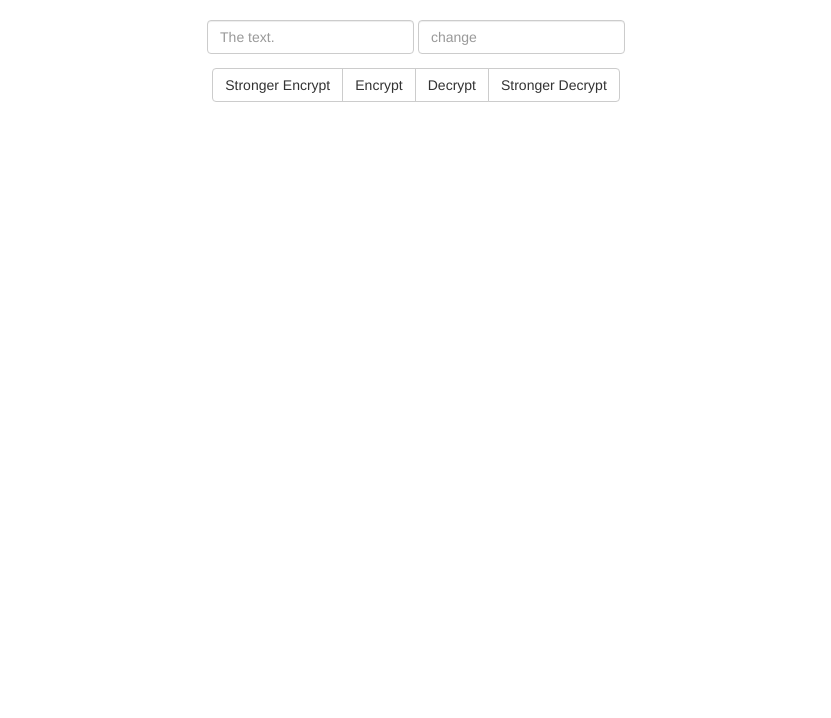
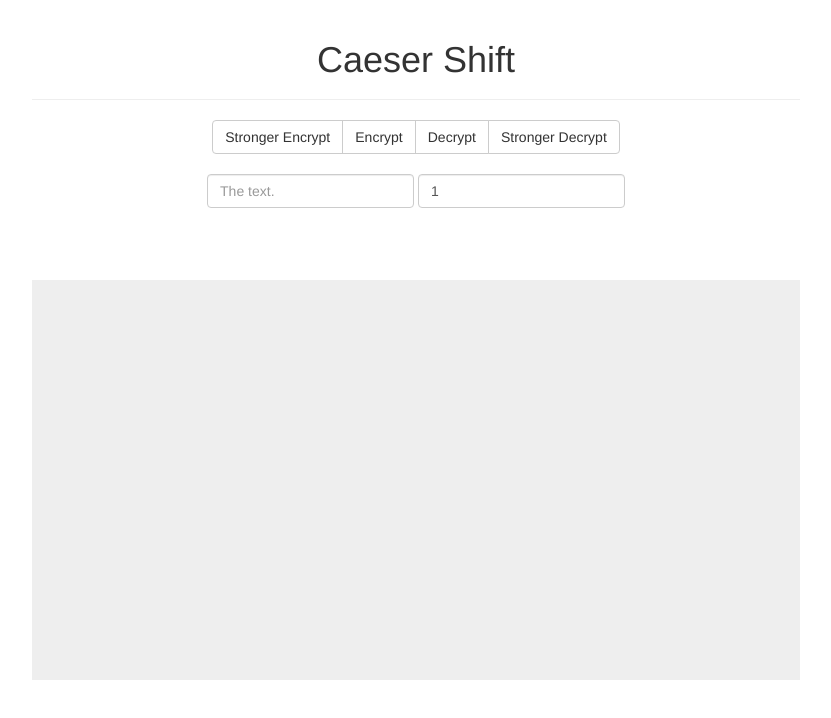
Before and after one commit to Westie1012/octo-caeser, a plain HTML site: page index.html in a window 1280 px wide. Shown: the whole page, without its empty margins (224-1055 px from the left). Drawn offline with Linux system fonts and the light colour scheme.

Commit message:
that might be betterish

```diff
--- a/index.html
+++ b/index.html
@@ -7,31 +7,38 @@
 
     	<script src="jquery.min.js"></script>
     	<link href="bootstrap-3.3.5-dist/css/bootstrap.min.css" rel="stylesheet">
+    	<link rel="stylesheet" type="text/css" href="style.css">
 		<title>Caeser Shift</title>
         <script src="xor4096.min.js"></script>
         <script src="main.js"></script>
+	</head>
 
-	</head>
 	<body style="text-align: center;">
-    <br>
 		<script src="bootstrap-3.3.5-dist/js/bootstrap.min.js"></script>
+		<div class="pretty-margin">
+			<div class="page-header">
+				<h1>Caeser Shift</h1>
+			</div>
+		</div>
+
+		<div class="btn-group" role="group" aria-label="...">
+			<button class="btn btn-default" type="button" onclick="st_encrypt()">Stronger Encrypt</button>
+			<button class="btn btn-default" type="button" onclick="encrypt()">Encrypt</button>
+			<button class="btn btn-default" type="button" onclick="decrypt()">Decrypt</button>
+			<button class="btn btn-default" type="button" onclick="st_decrypt()">Stronger Decrypt</button>
+		</div>
+		<br><br>
 		<form action="" class="form-inline" >
     		<div class="form-group" >
         		<input type="text" class="form-control" id='start' placeholder="The text.">
+				<!--<textarea class="form-control" id='start' placeholder="Enter your text here." rows="3" cols="25" style="resize:none;"></textarea>-->
     		</div>
     		<div class="form-group">
-				<input class="form-control" type="number" id="value" placeholder="change">
+				<input class="form-control" type="number" id="value" value="1" placeholder="change">
     		</div>
     	</form>
-
-
-    	<div class="btn-group" role="group" aria-label="...">
-            <button class="btn btn-default" type="button" onclick="st_encrypt()">Stronger Encrypt</button>
-        	<button class="btn btn-default" type="button" onclick="encrypt()">Encrypt</button>
-        	<button class="btn btn-default" type="button" onclick="decrypt()">Decrypt</button>
-            <button class="btn btn-default" type="button" onclick="st_decrypt()">Stronger Decrypt</button>
-    	</div>
-		<P id="test">
-		</P>
+		<div class="jumbotron" style="position:absolute; left:20%; top:35%; width:60%; height:50%; z-index:-2;">
+		<p id="test" style="position:relative; align:center;"></p>
+		</div>
 	</body>
 </html>
--- /dev/null
+++ b/style.css
@@ -0,0 +1,4 @@
+.pretty-margin{
+    	margin-left: 20%;
+        margin-right: 20%;
+}
```
